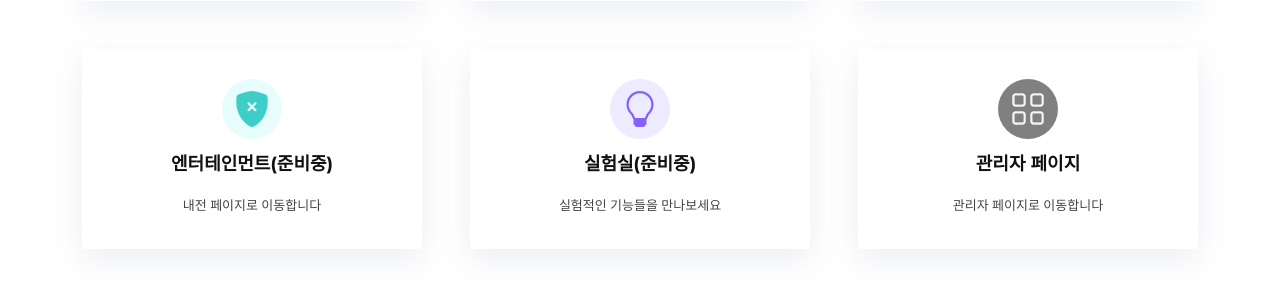
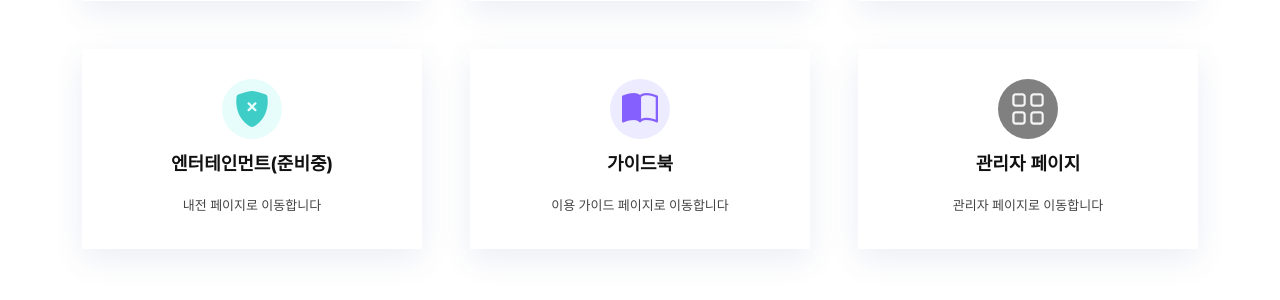
Before and after one commit to jspark2000/skku-royals, a Node project: template views/index.ejs in a window 1280 px wide. Shown: the part 1481-1781 px from the top of the page. Run offline with Node 20 templates, Linux system fonts and the light colour scheme; the template is opened without the code that fills it, so the values that code supplies are empty; some libraries are stand-ins or nearby versions; some web fonts are replaced.

Commit message:
chore: add guide book (#51)
실험실 메뉴를 가이드북 메뉴로 변경합니다.

Close #50

```diff
--- a/views/index.ejs
+++ b/views/index.ejs
@@ -113,12 +113,12 @@
                         <div class="col-md-6 col-lg-4" data-aos="zoom-in" data-aos-delay="500">
                             <div class="box">
                                 <div class="icon" style="background: #ecebff;">
-                                    <i class="bi bi-lightbulb" style="color: #8660fe;"></i>
+                                    <i class="bi bi-book-half" style="color: #8660fe;"></i>
                                 </div>
                                 <h4 class="title">
-                                    <a href="#">실험실(준비중)</a>
+                                    <a href="https://docs.royals-staff.team">가이드북</a>
                                 </h4>
-                                <p class="description text-center">실험적인 기능들을 만나보세요</p>
+                                <p class="description text-center">이용 가이드 페이지로 이동합니다</p>
                             </div>
                         </div>
                         <div class="col-md-6 col-lg-4" data-aos="zoom-in" data-aos-delay="700">
```
